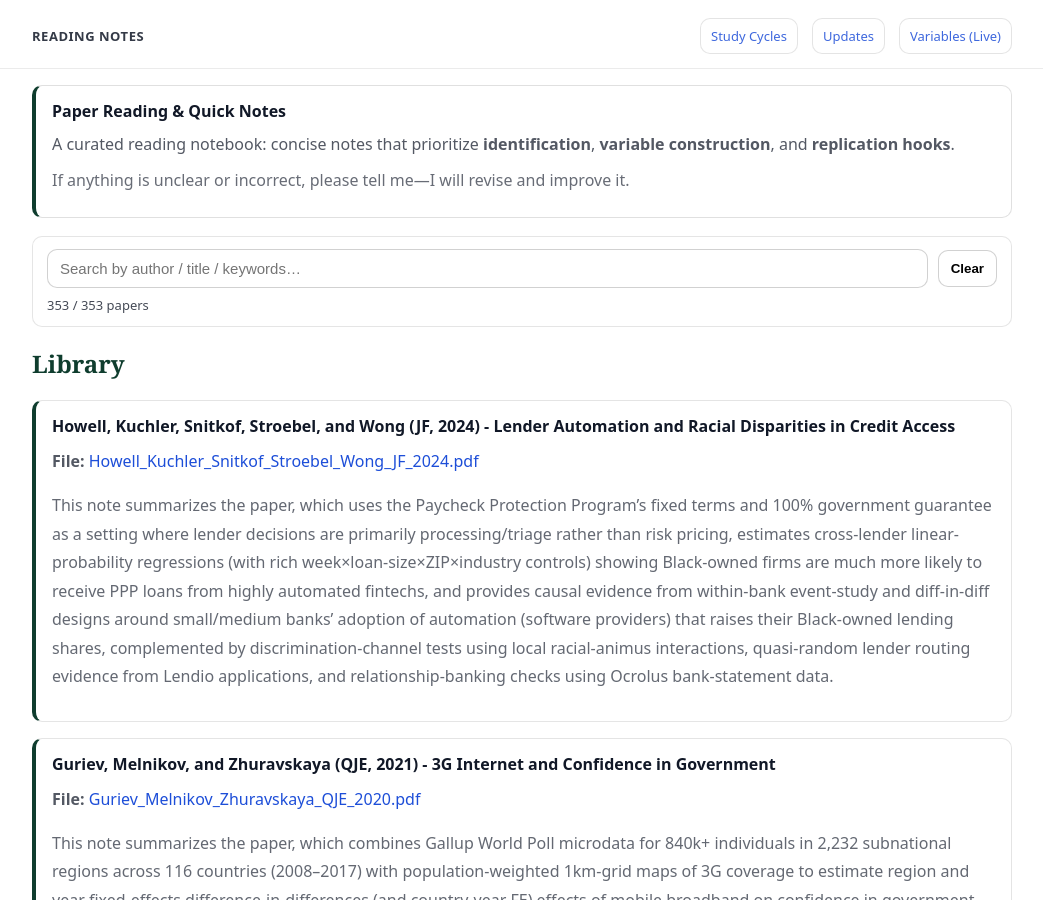
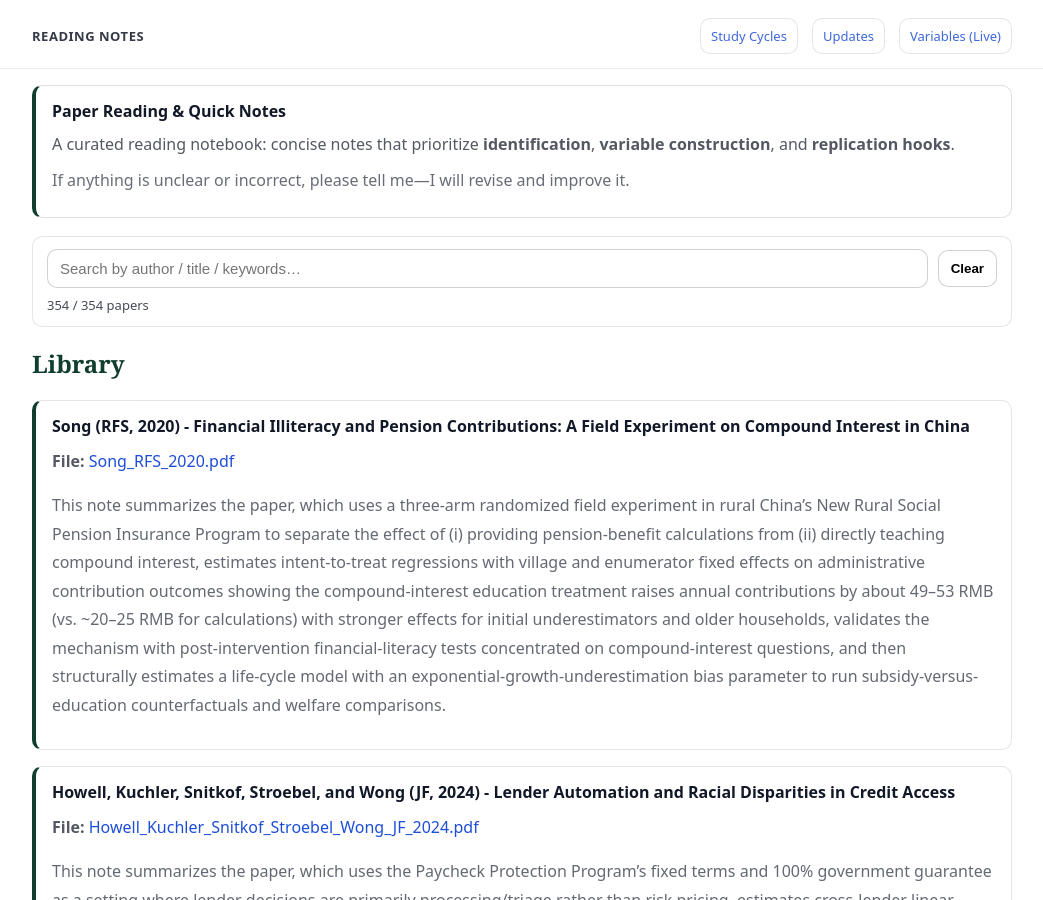
Before and after one commit to yaxinzn/study-archive, a Jekyll site: the page built from reading/index.md, in a window 1280 px wide and 900 px high. Shown: the whole window, without its empty margins (118-1161 px from the left). Built offline with Jekyll 4.4.1, drawn with Linux system fonts in a browser that asks for light colours.

Commit message:
Reading: add/update Song_RFS_2020.pdf

```diff
--- a/_data/reading.yml
+++ b/_data/reading.yml
@@ -1,3 +1,7 @@
+- title: "Song (RFS, 2020) - Financial Illiteracy and Pension Contributions: A Field Experiment on Compound Interest in China"
+  file: "Song_RFS_2020.pdf"
+  desc: "This note summarizes the paper, which uses a three-arm randomized field experiment in rural China’s New Rural Social Pension Insurance Program to separate the effect of (i) providing pension-benefit calculations from (ii) directly teaching compound interest, estimates intent-to-treat regressions with village and enumerator fixed effects on administrative contribution outcomes showing the compound-interest education treatment raises annual contributions by about 49–53 RMB (vs. ~20–25 RMB for calculations) with stronger effects for initial underestimators and older households, validates the mechanism with post-intervention financial-literacy tests concentrated on compound-interest questions, and then structurally estimates a life-cycle model with an exponential-growth-underestimation bias parameter to run subsidy-versus-education counterfactuals and welfare comparisons."
+
 - title: "Howell, Kuchler, Snitkof, Stroebel, and Wong (JF, 2024) - Lender Automation and Racial Disparities in Credit Access"
   file: "Howell_Kuchler_Snitkof_Stroebel_Wong_JF_2024.pdf"
   desc: "This note summarizes the paper, which uses the Paycheck Protection Program’s fixed terms and 100% government guarantee as a setting where lender decisions are primarily processing/triage rather than risk pricing, estimates cross-lender linear-probability regressions (with rich week×loan-size×ZIP×industry controls) showing Black-owned firms are much more likely to receive PPP loans from highly automated fintechs, and provides causal evidence from within-bank event-study and diff-in-diff designs around small/medium banks’ adoption of automation (software providers) that raises their Black-owned lending shares, complemented by discrimination-channel tests using local racial-animus interactions, quasi-random lender routing evidence from Lendio applications, and relationship-banking checks using Ocrolus bank-statement data."
```
Also changed, not shown: 1 other file.
